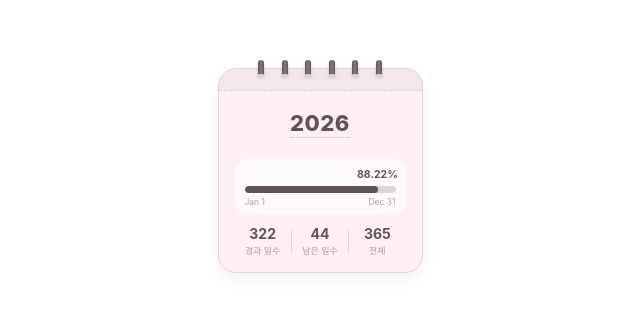
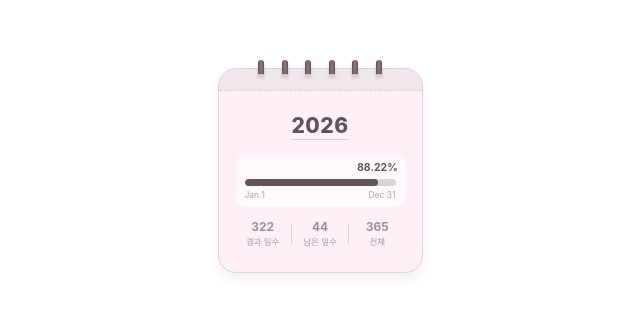
Before and after one commit to qhgus8203/notion-tracker-wiget, a plain HTML site: page index.html in a window 1280 px wide. Shown: the part 235-546 px from the top of the page, without its empty margins (320-960 px from the left). Drawn offline with Linux system fonts and the light colour scheme.

Commit message:
Add files via upload

```diff
--- a/index.html
+++ b/index.html
@@ -38,7 +38,7 @@
             z-index: 10;
         }
 
-        /* 이전 버전의 아기자기한 스프링 고리 & 구멍 */
+        /* 아기자기한 스프링 고리 & 구멍 */
         .spring-item {
             display: flex;
             flex-direction: column;
@@ -83,24 +83,16 @@
             border-bottom: 1px dashed #DBD5D7;
         }
 
-        /* 본문 영역 */
+        /* 본문 영역: 내부 콘텐츠 전체를 수직/수평 정중앙에 균형 있게 배치 */
         .calendar-body {
             width: 100%;
             flex: 1;
-            padding: 0 16px 15px;
+            padding: 12px 16px;
             display: flex;
             flex-direction: column;
-            justify-content: space-between;
-            align-items: center;
-        }
-
-        /* 상단 제본선과 그래프 박스 사이의 정중앙을 잡는 래퍼 */
-        .year-area {
-            flex: 1;
-            display: flex;
             justify-content: center;
             align-items: center;
-            width: 100%;
+            gap: 13px;
         }
 
         /* 연도 + 밑줄 */
@@ -111,7 +103,7 @@
         }
 
         .year-title {
-            font-size: 22px;
+            font-size: 21px;
             font-weight: 800;
             color: #615357;
             letter-spacing: 0.5px;
@@ -123,11 +115,10 @@
             width: 100%;
             background-color: rgba(255, 255, 255, 0.65);
             border-radius: 12px;
-            padding: 9px 10px 7px;
+            padding: 8px 10px 7px;
             display: flex;
             flex-direction: column;
             gap: 4px;
-            margin-bottom: 12px;
         }
 
         .percent-track {
@@ -188,24 +179,26 @@
             flex: 1;
         }
 
+        /* 숫자 크기 축소 및 한글 라벨과 동일한 은은한 톤 적용 */
         .stat-number {
-            font-size: 14px;
+            font-size: 12px;
             font-weight: 700;
             color: #615357;
+            opacity: 0.6;
             line-height: 1.1;
         }
 
         .stat-desc {
-            font-size: 9px;
+            font-size: 8.5px;
             font-weight: 500;
             color: #615357;
-            opacity: 0.52;
+            opacity: 0.55;
         }
 
         /* 세로 구분선 */
         .divider {
             width: 1px;
-            height: 22px;
+            height: 20px;
             background-color: #DBD5D7;
         }
     </style>
@@ -213,7 +206,7 @@
 <body>
 
     <div class="calendar-wrapper">
-        <!-- 상단 6개 스프링 고리 (이전 버전으로 복구) -->
+        <!-- 상단 6개 스프링 고리 -->
         <div class="springs-container">
             <div class="spring-item"><div class="spring-ring"></div><div class="spring-hole"></div></div>
             <div class="spring-item"><div class="spring-ring"></div><div class="spring-hole"></div></div>
@@ -228,13 +221,11 @@
             <!-- 상단 달력 헤더 바 & 절취선 -->
             <div class="calendar-top-bar"></div>
 
-            <!-- 본문 -->
+            <!-- 본문: 전체 요소가 카드 내부 중앙에 균형 있게 배치됨 -->
             <div class="calendar-body">
-                <!-- 제본선과 그래프 박스 사이의 정중앙 영역 -->
-                <div class="year-area">
-                    <div class="year-wrapper">
-                        <div class="year-title" id="yearText">2026</div>
-                    </div>
+                <!-- 연도 + 밑줄 -->
+                <div class="year-wrapper">
+                    <div class="year-title" id="yearText">2026</div>
                 </div>
 
                 <!-- 하얀색 박스로 감싼 그래프 영역 -->
@@ -280,13 +271,10 @@
             const isLeapYear = (year % 4 === 0 && year % 100 !== 0) || (year % 400 === 0);
             const totalDays = isLeapYear ? 366 : 365;
 
-            // 자정(00:00:00) 기준으로 날짜 차이 정확히 계산
             const today = new Date(year, now.getMonth(), now.getDate());
             const start = new Date(year, 0, 1);
 
-            // 오늘 포함 경과 일수 (예: 11월 18일 기준 322일)
             const passedDays = Math.floor((today - start) / (1000 * 60 * 60 * 24)) + 1;
-            // 오늘 포함 남은 일수 (디데이 기준 44일)
             const leftDays = totalDays - passedDays + 1;
 
             const rawPercent = (passedDays / totalDays) * 100;
```
